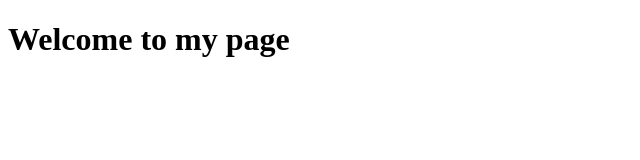
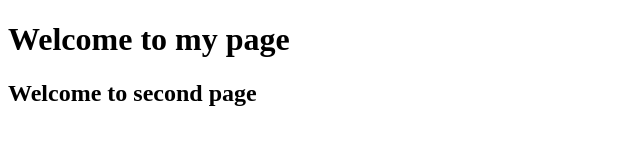
Before and after one commit to poojapre/newreactproject, a plain HTML site: page index.html in a window 1280 px wide. Shown: the whole page, without its empty margins (0-640 px from the left). Drawn offline with Linux system fonts and the light colour scheme.

Commit message:
add h2 to this file

```diff
--- a/index.html
+++ b/index.html
@@ -7,5 +7,6 @@
 </head>
 <body>
     <h1>Welcome to my page</h1>
+    <h2>Welcome to second page</h2>
 </body>
 </html>
```
